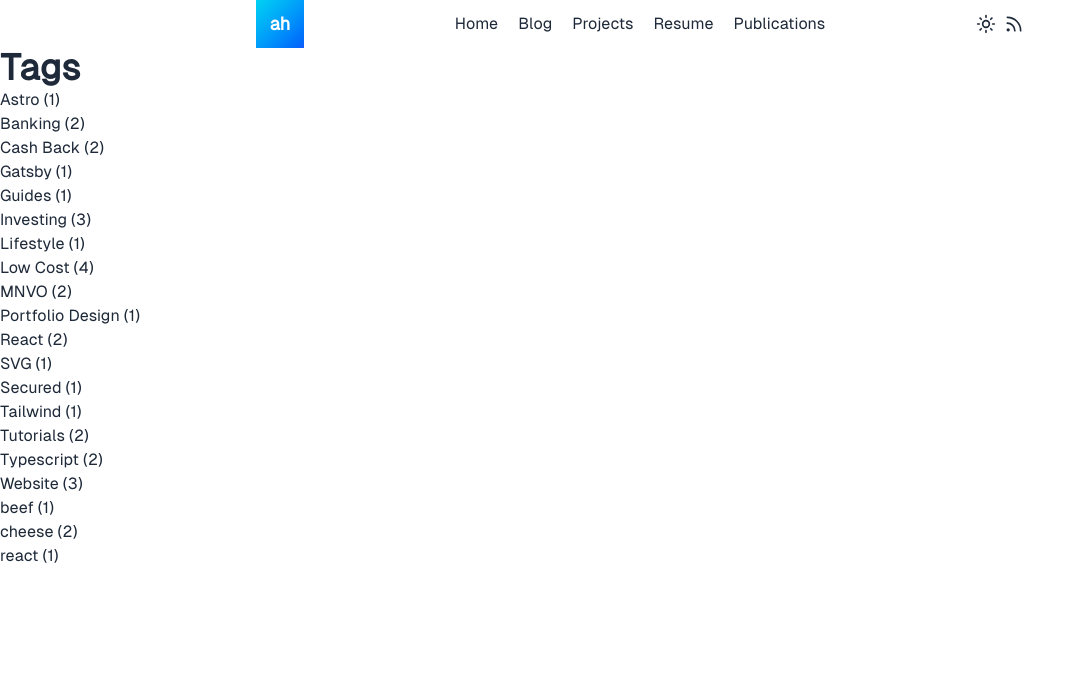
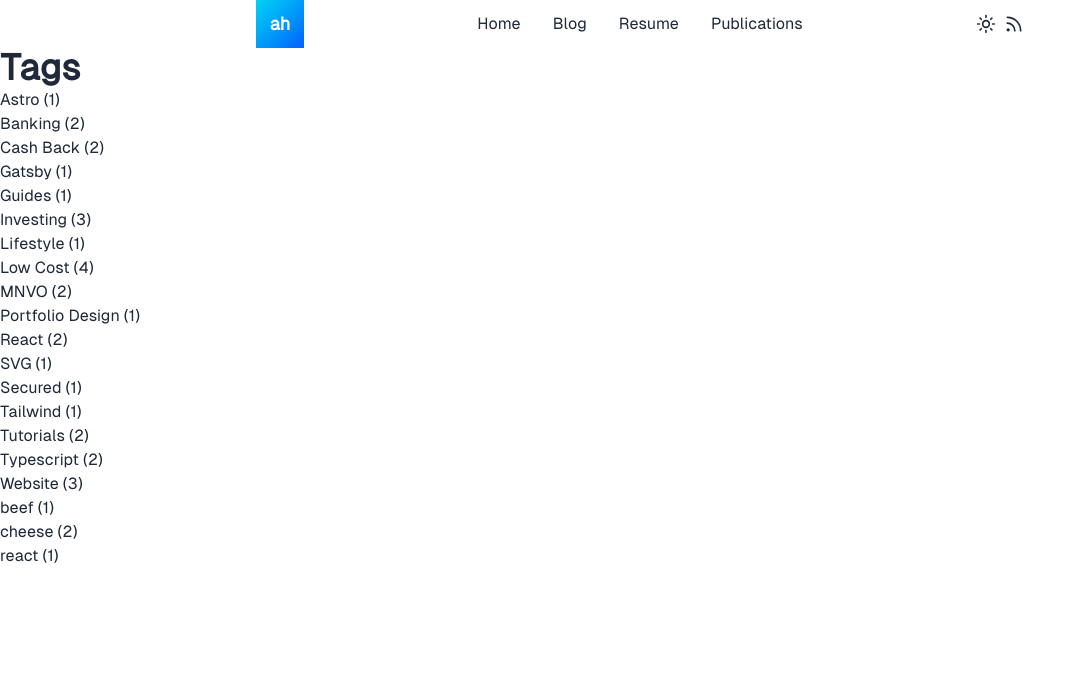
Before and after one commit to antonybholmes/antony-holmes-astro, an Astro site: page /tags in a window 1280 px wide. Shown: the top 693 px of the page, without its empty margins (0-1085 px from the left). Built offline with nearby package versions, Linux system fonts and the light colour scheme; Astro itself is replaced by a stand-in of ours; some packages are replaced by stand-ins of ours.

Commit message:
fix: Bug fixes and updates.

```diff
--- a/src/components/header/Header.astro
+++ b/src/components/header/Header.astro
@@ -9,13 +9,13 @@ import ContentDiv from '../layout/ContentDiv.astro'
 import { Rss } from 'lucide-react'
 ---
 
-<header class="bg-background/70 sticky top-0 z-20 backdrop-blur-md">
+<header class="bg-background/60 sticky top-0 z-20 backdrop-blur-md">
   <nav>
     <ContentDiv>
       <ContentDiv slot="main" className="items-center">
         <Logo slot="left" />
 
-        <ul class="flex flex-row justify-center gap-x-5" slot="main">
+        <ul class="flex flex-row justify-center gap-x-8" slot="main">
           {
             MENU_ITEMS.map(item => (
               <li class="block">
--- a/src/consts.ts
+++ b/src/consts.ts
@@ -118,13 +118,12 @@ export const MENU_ITEMS = [
     icon: 'blog',
     ariaLabel: 'Blog',
   },
-  {
-    label: 'Projects',
-    href: '/projects',
-    icon: 'projects',
-    ariaLabel: 'Projects',
-  },
-
+  // {
+  //   label: 'Projects',
+  //   href: '/projects',
+  //   icon: 'projects',
+  //   ariaLabel: 'Projects',
+  // },
   {
     label: 'Resume',
     href: '/resume',
```
